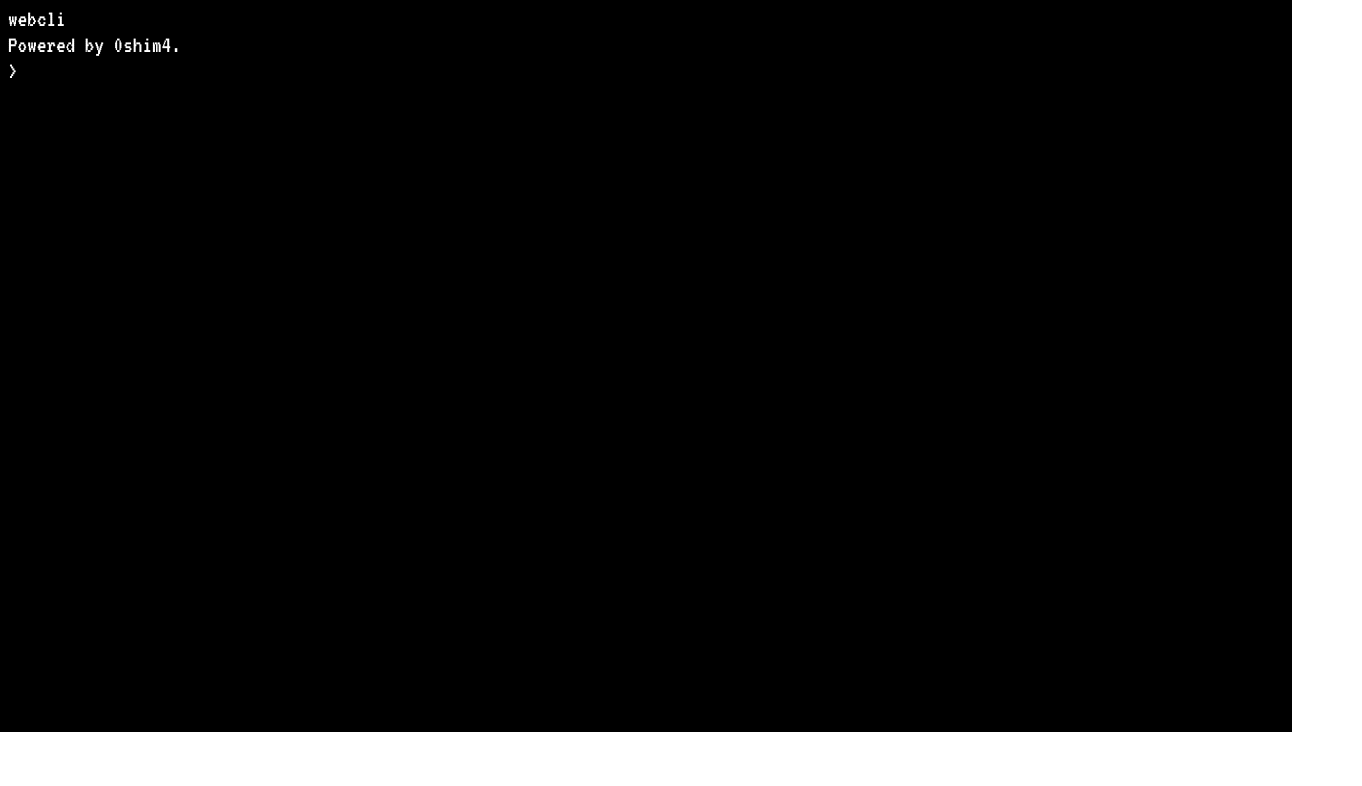
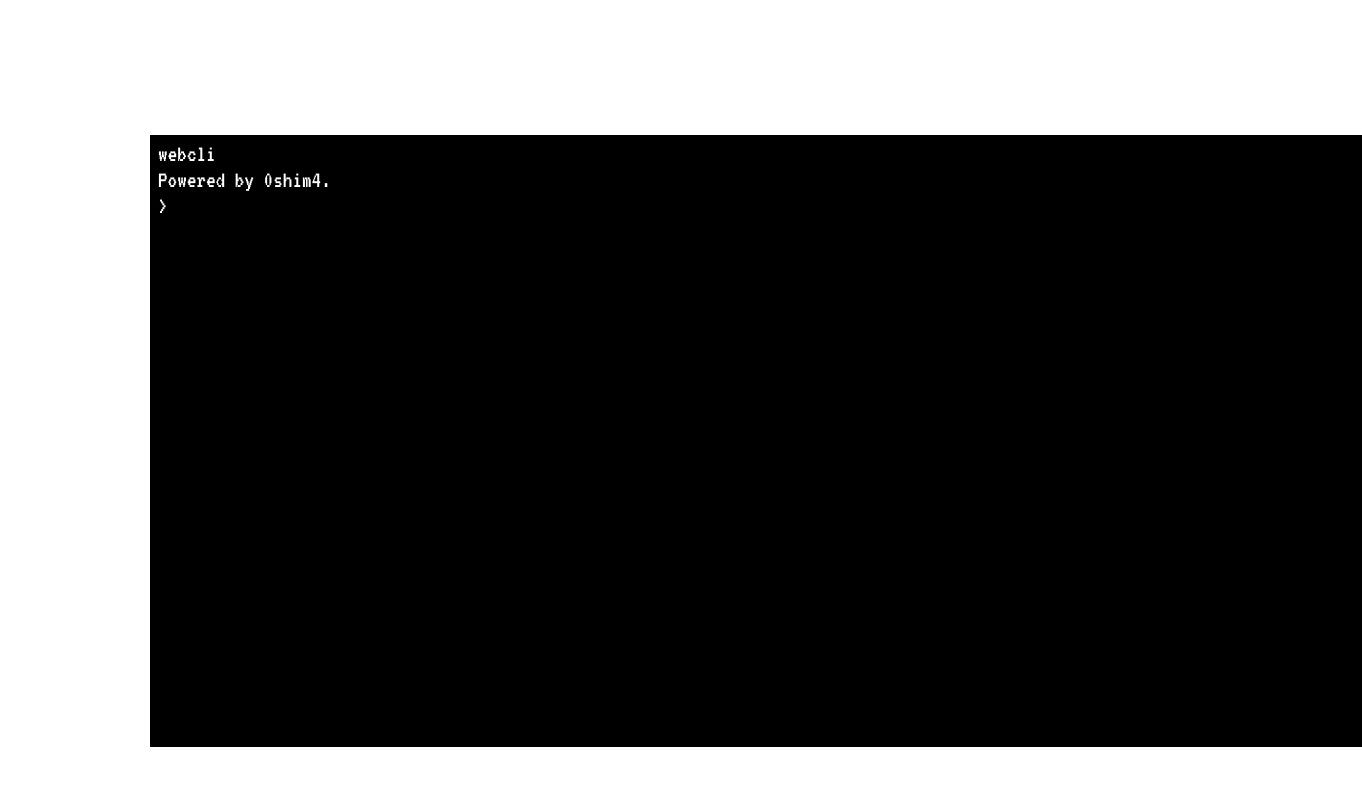
Before and after one commit to 0shim4/webcli, a React (Create React App) app: page / in a window 1280 px wide. Shown: the top 786 px of the page, 1362 px wide, since content can reach past the window. Built offline with nearby package versions, Linux system fonts and the light colour scheme.

Commit message:
add: 中央寄せ

```diff
--- a/src/styles/styles.module.css
+++ b/src/styles/styles.module.css
@@ -6,11 +6,12 @@
 .terminal {
     background-color: #000;
     color: #fff;
-    width: 100%;
-    height: 720px;
+    width: 1200px;
+    height: 600px;
     text-align: left;
     overflow-y: scroll;
     padding: 6px;
+    margin: 135px 150px;
 	font-family: 'VT323-Regular';
 }
 
```
